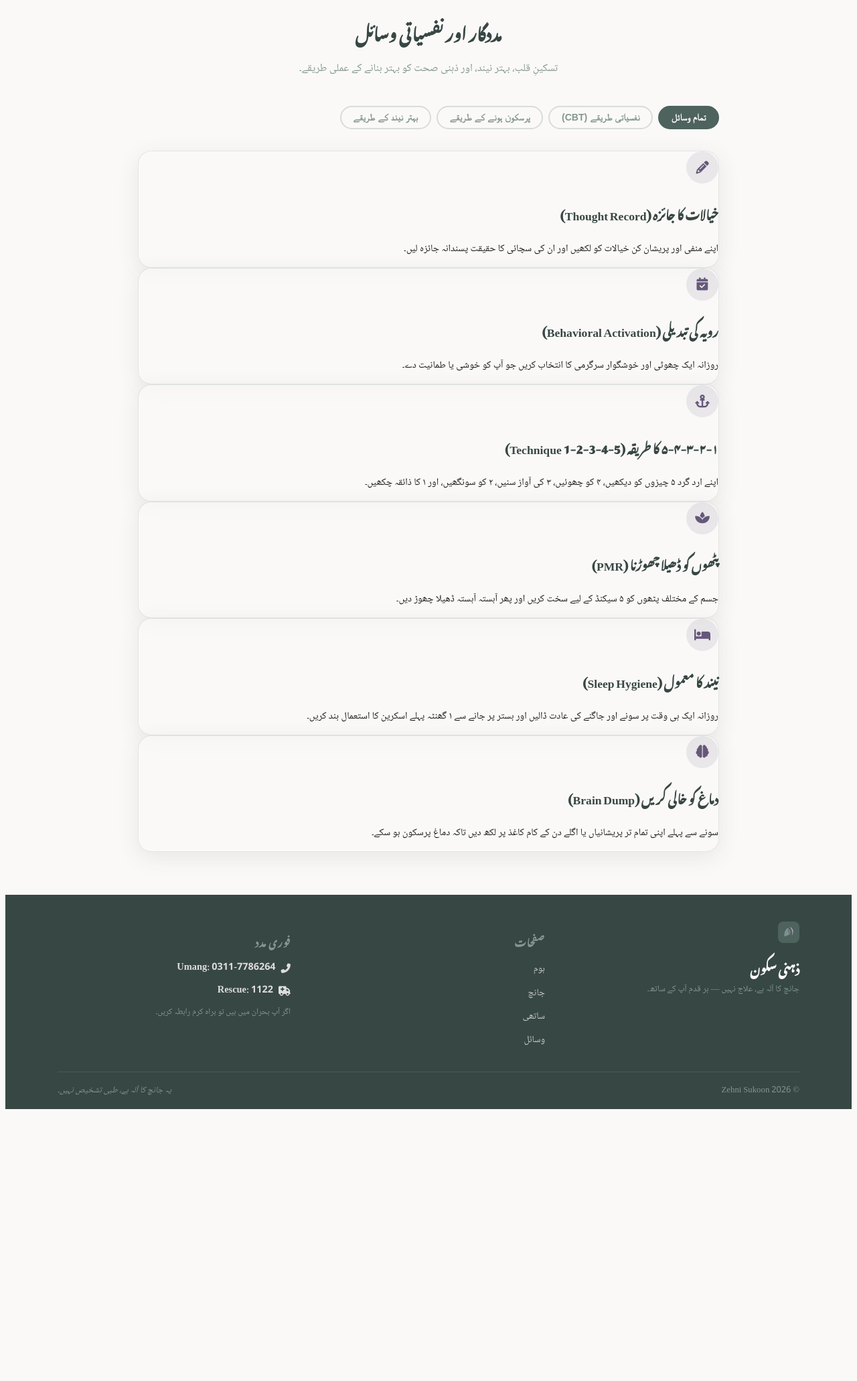
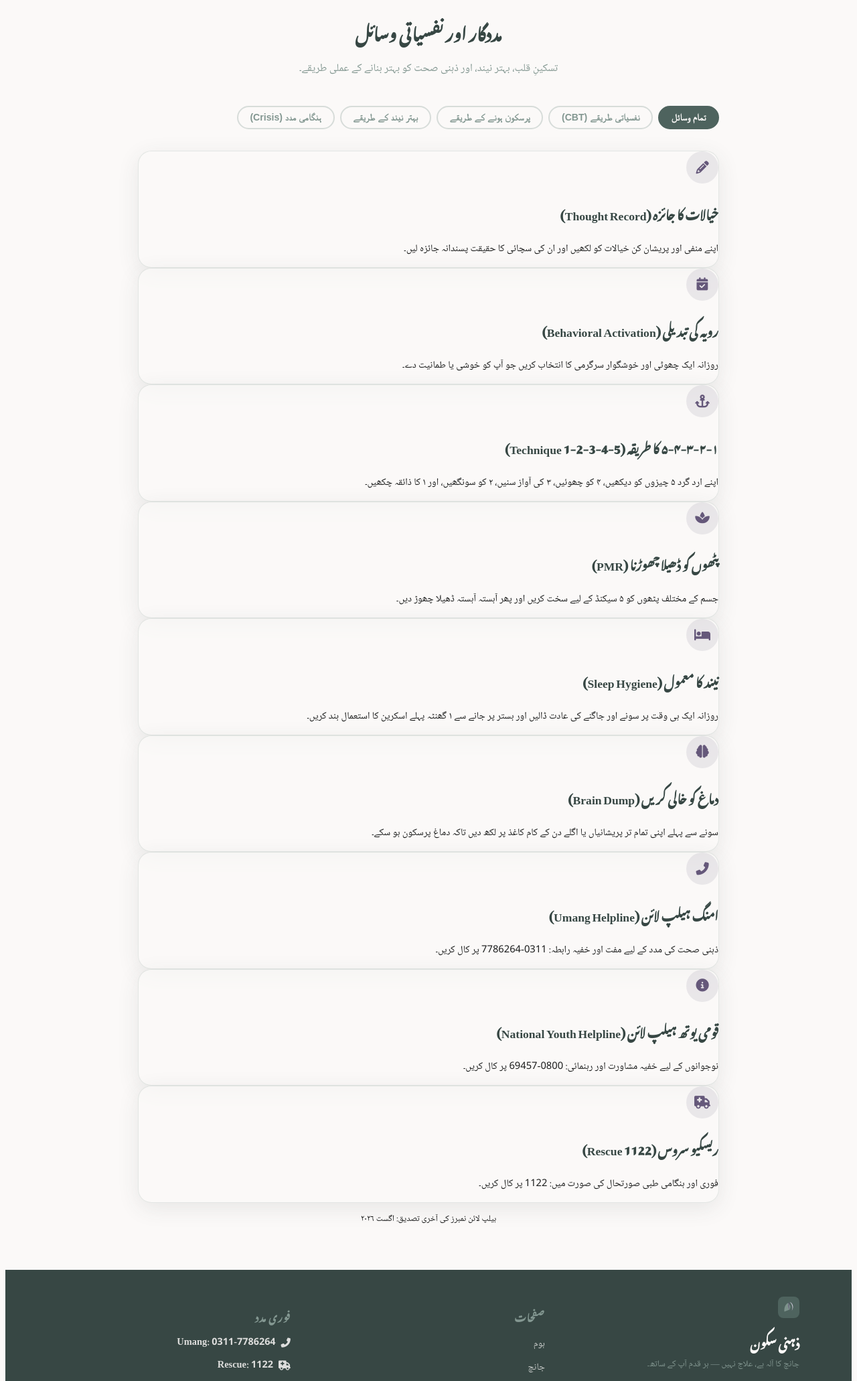
Before and after one commit to Amna-Javed04/Zehni-Sukoon, a Flask app: page /resources in a window 1280 px wide. Shown: the part 155-2217 px from the top of the page at 67% size. Before the commit the page ends 1811 px from the top, so only its background shows below. Run offline with Flask 3, Linux system fonts and the light colour scheme; some web fonts are replaced.

Commit message:
Update Crisis screen verified date and Resources tab categories

```diff
--- a/backend/templates/crisis.html
+++ b/backend/templates/crisis.html
@@ -29,8 +29,8 @@
       <p class="helpline-desc" data-ur="کسی بھی ہنگامی طبی صورتحال کی صورت میں۔" data-en="For immediate medical emergencies.">کسی بھی ہنگامی طبی صورتحال کی صورت میں۔</p>
     </div>
 
-    <div class="helpline-verified" data-ur="✓ تمام ہیلپ لائن نمبرز کی تصدیق کی گئی ہے" data-en="✓ All helpline numbers are verified">
-      ✓ تمام ہیلپ لائن نمبرز کی تصدیق کی گئی ہے
+    <div class="helpline-verified" data-ur="✓ تمام ہیلپ لائن نمبرز کی تصدیق کی گئی ہے (آخری تصدیق: اگست ۲۰۲۶)" data-en="✓ All helpline numbers are verified (Last verified: August 2026)">
+      ✓ تمام ہیلپ لائن نمبرز کی تصدیق کی گئی ہے (آخری تصدیق: اگست ۲۰۲۶)
     </div>
 
     <div class="mt-4 pt-3" style="border-top: 1px solid rgba(131,151,145,0.2);">
--- a/backend/templates/resources.html
+++ b/backend/templates/resources.html
@@ -13,11 +13,14 @@
     <button class="resource-tab-btn" onclick="filterCategory('cbt')" data-ur="نفسیاتی طریقے (CBT)" data-en="CBT Practices">نفسیاتی طریقے (CBT)</button>
     <button class="resource-tab-btn" onclick="filterCategory('grounding')" data-ur="پرسکون ہونے کے طریقے" data-en="Grounding Exercises">پرسکون ہونے کے طریقے</button>
     <button class="resource-tab-btn" onclick="filterCategory('sleep')" data-ur="بہتر نیند کے طریقے" data-en="Sleep Hygiene">بہتر نیند کے طریقے</button>
+    <button class="resource-tab-btn" onclick="filterCategory('crisis')" data-ur="ہنگامی مدد (Crisis)" data-en="Crisis Support">ہنگامی مدد (Crisis)</button>
   </div>
 
   <div class="row g-4 mt-2" id="resources-container">
     <!-- Resources will be dynamically populated/filtered here -->
   </div>
+
+  <p class="text-center text-muted mt-4" style="font-size:0.8rem;" data-ur="ہیلپ لائن نمبرز کی آخری تصدیق: اگست ۲۰۲۶" data-en="Helpline numbers last verified: August 2026">Helpline numbers last verified: August 2026</p>
 </div>
 {% endblock %}
 
@@ -77,6 +80,33 @@ const RESOURCES_DATA = [
       en: "Write down your lingering thoughts, fears, or to-do lists before sleeping to clear mental clutter."
     },
     icon: "fa-brain"
+  },
+  {
+    category: "crisis",
+    title: { ur: "امنگ ہیلپ لائن (Umang Helpline)", en: "Umang Helpline" },
+    desc: {
+      ur: "ذہنی صحت کی مدد کے لیے مفت اور خفیہ رابطہ: 0311-7786264 پر کال کریں۔",
+      en: "Free, confidential, and professional mental health support. Call: 0311-7786264."
+    },
+    icon: "fa-phone-alt"
+  },
+  {
+    category: "crisis",
+    title: { ur: "قومی یوتھ ہیلپ لائن (National Youth Helpline)", en: "National Youth Helpline" },
+    desc: {
+      ur: "نوجوانوں کے لیے خفیہ مشاورت اور رہنمائی: 0800-69457 پر کال کریں۔",
+      en: "Confidential counseling, guidance, and support for youth. Call: 0800-69457."
+    },
+    icon: "fa-info-circle"
+  },
+  {
+    category: "crisis",
+    title: { ur: "ریسکیو سروس (Rescue 1122)", en: "Rescue 1122" },
+    desc: {
+      ur: "فوری اور ہنگامی طبی صورتحال کی صورت میں: 1122 پر کال کریں۔",
+      en: "For immediate medical emergencies. Call: 1122."
+    },
+    icon: "fa-ambulance"
   }
 ];
 
```
